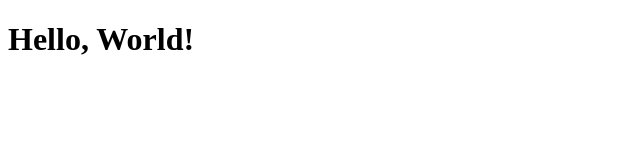
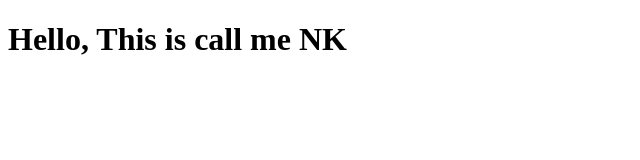
Before and after one commit to Nakkeeran44/Sample_respository, a plain HTML site: page index.html in a window 1280 px wide. Shown: the whole page, without its empty margins (0-640 px from the left). Drawn offline with Linux system fonts and the light colour scheme.

Commit message:
Update index.html

```diff
--- a/index.html
+++ b/index.html
@@ -7,7 +7,7 @@
 </head>
 <body>
   <h1>
-    Hello, World!
+    Hello, This is call me NK
   </h1>
 </body>
 </html>
```
